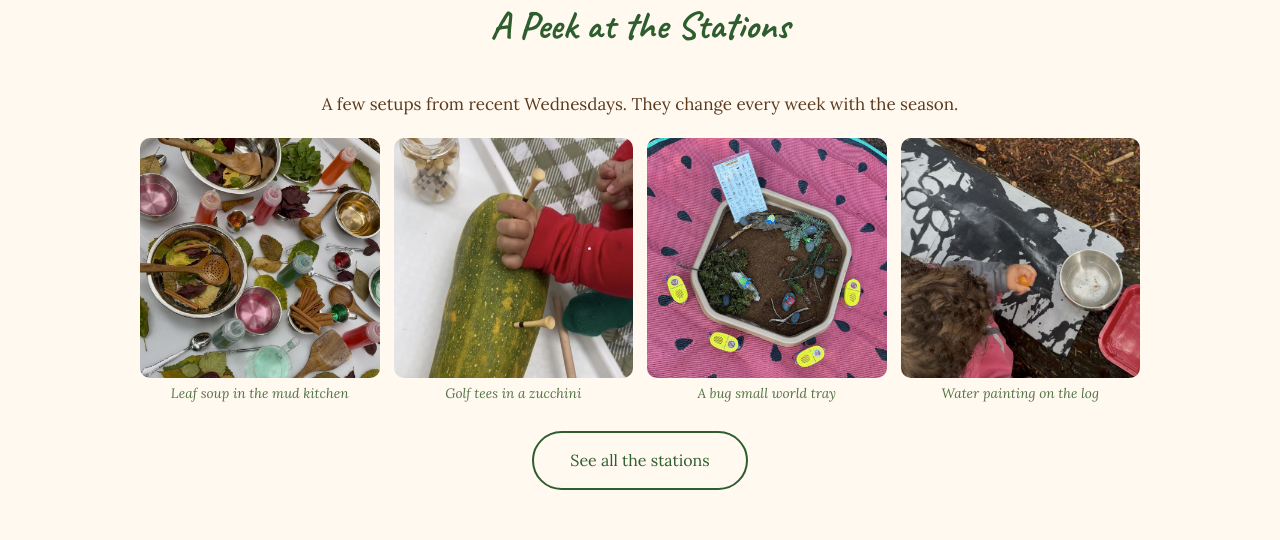
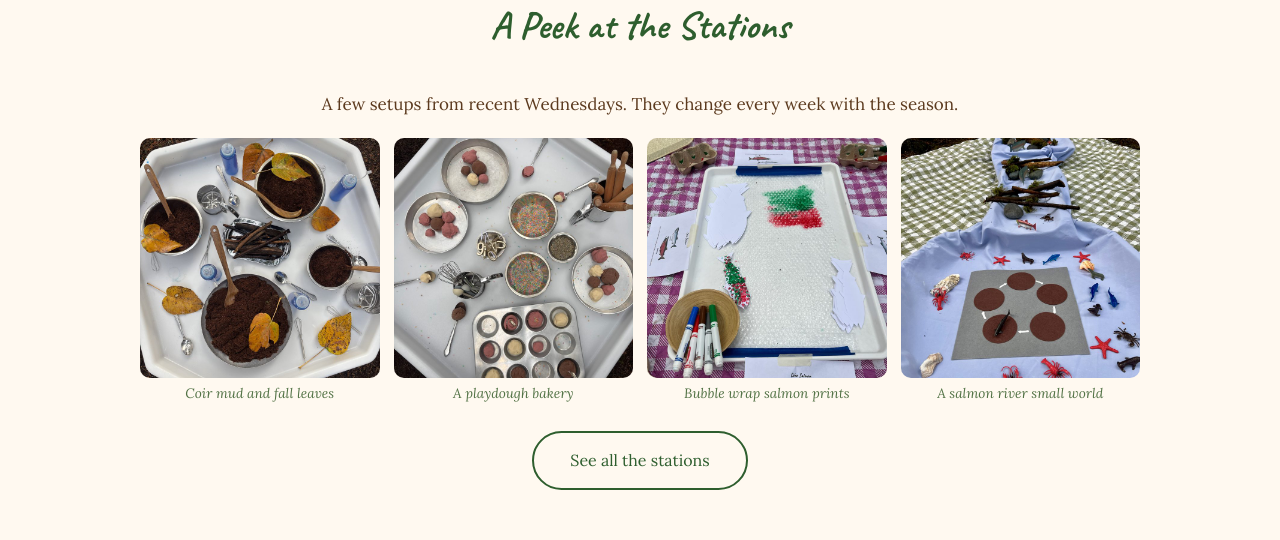
Before and after one commit to mattison-wiliams/littleroots-site, a plain HTML site: page index.html in a window 1280 px wide. Shown: the part 5143-5683 px from the top of the page. Drawn offline with Linux system fonts and the light colour scheme.

Commit message:
New station photos on home and Stations pages
Home peek now shows the coir mud kitchen, playdough bakery, salmon prints,
and salmon river. Stations page adds all seven new photos to their sections,
and a lone last photo in a row now sits centered.

Co-Authored-By: Claude Opus 5.5 <noreply@anthropic.com>
Claude-Session: https://claude.ai/code/session_01RWnddAVENffUNQmRJ7Cxdn

```diff
--- a/css/style.css
+++ b/css/style.css
@@ -1753,6 +1753,13 @@ img {
 
 .belief-photo-row--two {
   grid-template-columns: repeat(2, 1fr);
+}
+
+/* an odd photo out at the end sits centered instead of leaving a gap */
+.belief-photo-row--two > :last-child:nth-child(odd) {
+  grid-column: 1 / -1;
+  justify-self: center;
+  width: calc(50% - 6px);
 }
 
 .belief-photo-row figure {
--- a/index.html
+++ b/index.html
@@ -285,20 +285,20 @@
         </div>
         <div class="belief-photo-row belief-photo-row--two belief-photo-row--four">
           <figure>
-            <img src="images/station-mud-kitchen-leaf-soup.jpg" alt="A mud kitchen tray set up with leaf soup, cinnamon sticks, colored water, wooden spoons, whisks, and squeeze bottles" width="800" height="800" loading="lazy">
-            <figcaption>Leaf soup in the mud kitchen</figcaption>
+            <img src="images/station-mud-kitchen-coir-leaves.jpg" alt="A mud kitchen tray with bowls of coconut coir, wooden spoons, sticks, squeeze bottles of blue water, and yellow fall leaves" width="800" height="800" loading="lazy">
+            <figcaption>Coir mud and fall leaves</figcaption>
           </figure>
           <figure>
-            <img src="images/station-practical-golf-tees.jpg" alt="A toddler pushing golf tees into a big zucchini, with a jar of tees nearby" width="800" height="800" loading="lazy">
-            <figcaption>Golf tees in a zucchini</figcaption>
+            <img src="images/station-playdough-bakery.jpg" alt="A playdough bakery tray with pink, brown, and vanilla dough, cake pans, a muffin tin, rolling pins, sprinkles, and number candles" width="800" height="800" loading="lazy">
+            <figcaption>A playdough bakery</figcaption>
           </figure>
           <figure>
-            <img src="images/station-nature-bug-tray.jpg" alt="A small world bug tray with moss, bark, pinecones, toy bugs, bug viewers, and a field guide" width="800" height="800" loading="lazy">
-            <figcaption>A bug small world tray</figcaption>
+            <img src="images/station-art-salmon-prints.jpg" alt="A tray of bubble wrap with red and green paint for printing paper salmon, next to coho salmon picture cards" width="800" height="800" loading="lazy">
+            <figcaption>Bubble wrap salmon prints</figcaption>
           </figure>
           <figure>
-            <img src="images/station-water-painting.jpg" alt="A toddler painting with water on a magic water canvas laid across a fallen log" width="800" height="800" loading="lazy">
-            <figcaption>Water painting on the log</figcaption>
+            <img src="images/station-nature-salmon-river.jpg" alt="A salmon river small world made from a blue cloth, with sticks, moss, stones, toy salmon, and sea animals around a felt life cycle board" width="800" height="800" loading="lazy">
+            <figcaption>A salmon river small world</figcaption>
           </figure>
         </div>
         <a href="stations.html" class="btn btn-outline">See all the stations</a>
```
Also changed, not shown: stations.html (+16 -0 lines), images/station-art-hanging-fish.jpg (added), images/station-art-salmon-prints.jpg (added), images/station-art-watercolor-splatter.jpg (added), images/station-motor-giant-bubbles.jpg (added), images/station-mud-kitchen-coir-leaves.jpg (added), images/station-nature-salmon-river.jpg (added), images/station-playdough-bakery.jpg (added).
